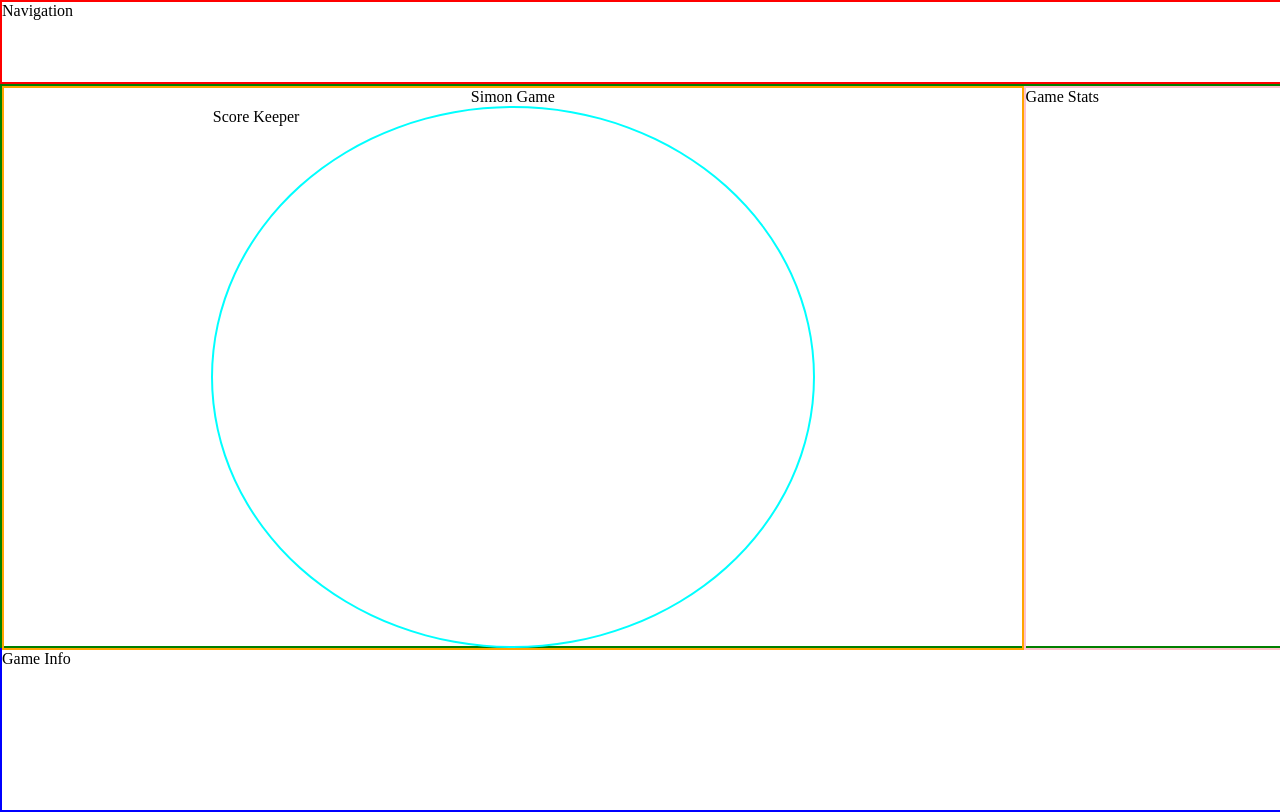
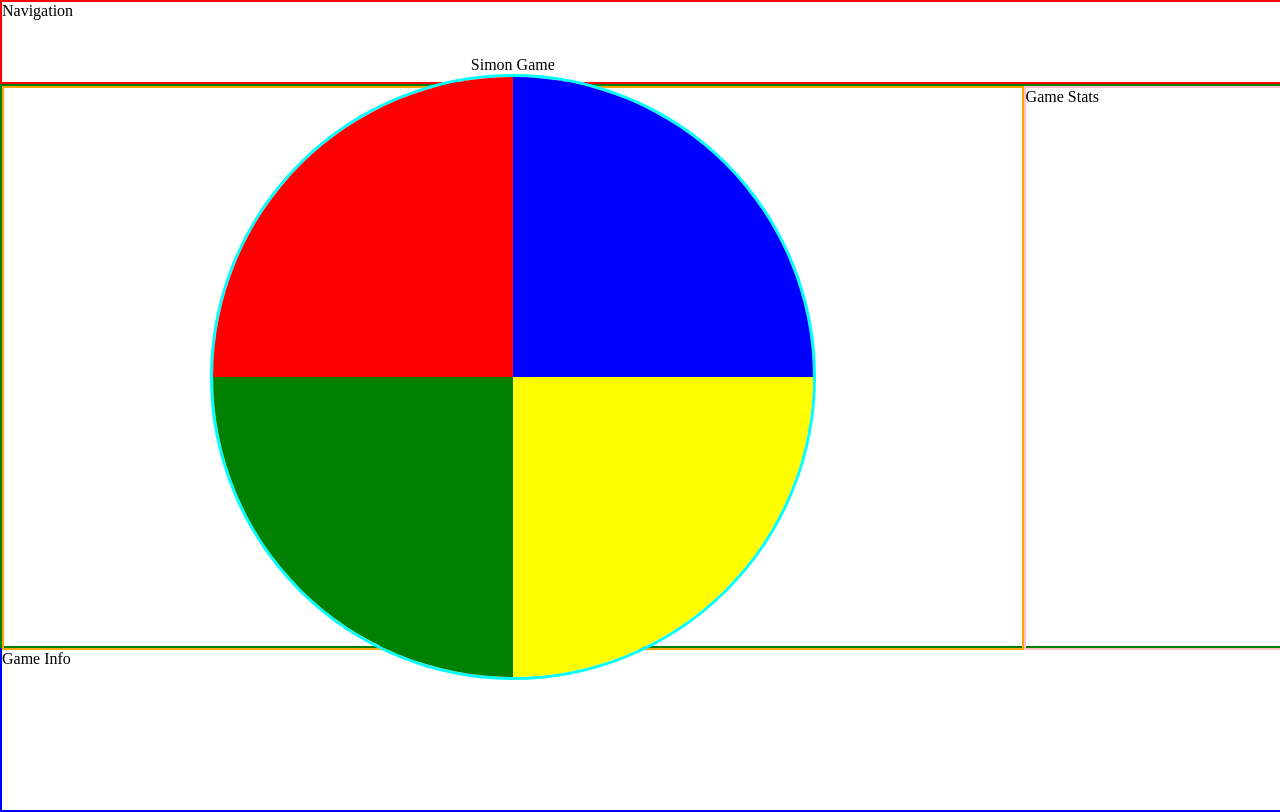
Before and after one commit to luigibustos/project_1, a plain HTML site: page index.html in a window 1280 px wide. Drawn offline with Linux system fonts and the light colour scheme.

Commit message:
Basic Simon Game Housing Created

```diff
--- a/index.html
+++ b/index.html
@@ -14,7 +14,10 @@
       <div id="simon-game">
         Simon Game
         <div id="simon-housing">
-          <div>Score Keeper</div>
+          <div class="game-button" id="btn-1"></div>
+          <div class="game-button" id="btn-2"></div>
+          <div class="game-button" id="btn-3"></div>
+          <div class="game-button" id="btn-4"></div>
         </div>
       </div>
       <aside id="game-stats">Game Stats</aside>
--- a/main.js
+++ b/main.js
@@ -4,5 +4,9 @@ const options = ['green', 'red', 'blue', 'yellow']
 function generateSequence() {
    let randomNum = Math.floor(Math.random() * 4)
    sequence.push(options[randomNum])
-   return sequence
+   console.log(sequence)
 }
+
+generateSequence()
+generateSequence()
+generateSequence()
--- a/styles.css
+++ b/styles.css
@@ -38,8 +38,36 @@ main {
 #simon-housing {
     height: 600px;
     width: 600px;
-    border: 2px solid cyan;
+    border: 3px solid cyan;
     border-radius: 50%;
+    display: grid;
+    grid-template-columns: 1fr 1fr;
+    grid-template-rows: 1fr 1fr;
+}
+
+#btn-1 {
+    height: 300px;
+    width: 300px;
+    background-color: red;
+    border-radius: 100% 0 0 0;
+}
+#btn-2 {
+    height: 300px;
+    width: 300px;
+    background-color: blue;
+    border-radius: 0 100% 0 0;
+}
+#btn-3 {
+    height: 300px;
+    width: 300px;
+    background-color: green;
+    border-radius: 0 0 0 100%;
+}
+#btn-4 {
+    height: 300px;
+    width: 300px;
+    background-color: yellow;
+    border-radius: 0 0 100% 0%;
 }
 
 #game-stats {
```
Also changed, not shown: 1 other file.
